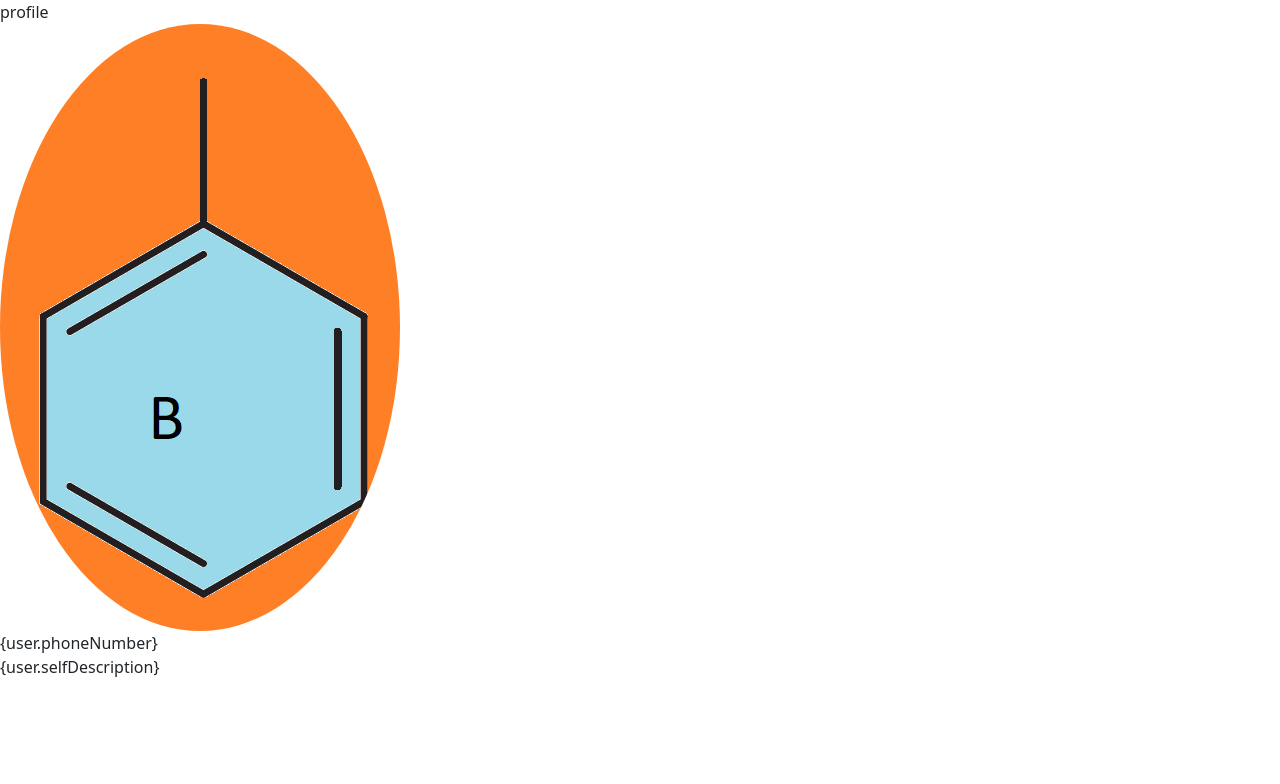
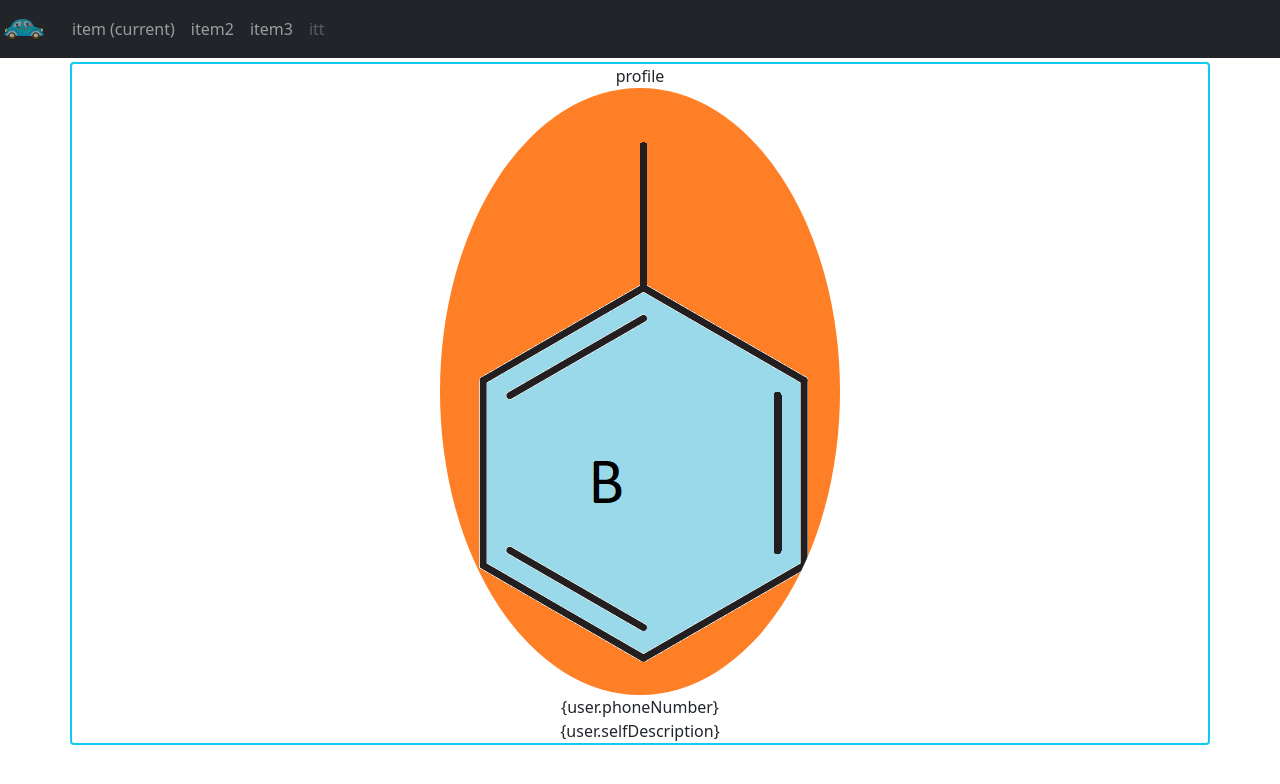
Before and after one commit to arik123/2020-SOC-WEBAPP, a Symfony app: template templates/profile/index.html.twig in a window 1280 px wide. Shown: the top 784 px of the page. Run offline with Twig, Linux system fonts and the light colour scheme; the template is opened without the code that fills it, so the values that code supplies are empty; style sheets or scripts are compiled from the project's sources; some libraries are stand-ins or nearby versions.

Commit message:
progress

```diff
--- a/src/Form/RegistrationFormType.php
+++ b/src/Form/RegistrationFormType.php
@@ -95,7 +95,8 @@
                             'image/png',
                             'image/bmp',
                             'image/gif',
-                            'image/tiff'
+                            'image/tiff',
+                            'image/svg+xml'
                         ],
                         'mimeTypesMessage' => 'Please upload a valid Image',
                     ])
--- a/templates/base.html.twig
+++ b/templates/base.html.twig
@@ -7,7 +7,33 @@
         {% block stylesheets %}{% endblock %}
     </head>
     <body>
-        {% block body %}{% endblock %}
+        <nav class="navbar navbar-expand-lg navbar-dark bg-dark sticky-top">
+            <a class="navbar-brand">
+                <img src="/img/logo.svg" alt="" width="40" height="24" class="d-inline-block align-top m-1">
+            </a>
+            <button class="navbar-toggler" data-target="#main-nav" data-toggle="collapse" aria-controls="main-nav" aria-expanded="false" aria-label="Toggle navigation">
+                <span class="navbar-toggler-icon"></span>
+            </button>
+            <div id="main-nav" class="collapse navbar-collapse">
+                <ul class="navbar-nav mr-auto">
+                    <li class="nav-item active">
+                        <a class="nav-link" href="#">item <span class="sr-only">(current)</span></a>
+                    </li>
+                    <li class="nav-item">
+                        <a class="nav-link" href="#">item2</a>
+                    </li>
+                    <li class="nav-item">
+                        <a class="nav-link" href="#">item3 </a>
+                    </li>
+                    <li class="nav-item">
+                        <a class="nav-link disabled" href="#" tabindex="-1" aria-disabled="true">itt</a>
+                    </li>
+                </ul>
+            </div>
+        </nav>
+        <div class="container text-center border border-2 border-info rounded mt-1">
+            {% block body %}{% endblock %}
+        </div>
         {% block javascripts %}{% endblock %}
         {% if app.user %}
         <div class="mb-3 w-50 mx-auto text-center">
```
Also changed, not shown: assets/styles/app.scss (line endings or trailing spaces), assets/vue/editModal.vue (line endings or trailing spaces), assets/vue/index.vue (line endings or trailing spaces), public/img/logo.svg (added), src/Controller/ProfileController.php (line endings or trailing spaces), src/Controller/RegistrationController.php (line endings or trailing spaces), src/Service/FileUploader.php (line endings or trailing spaces), templates/profile/index.html.twig (line endings or trailing spaces), todo.txt (line endings or trailing spaces), 3 other files.
